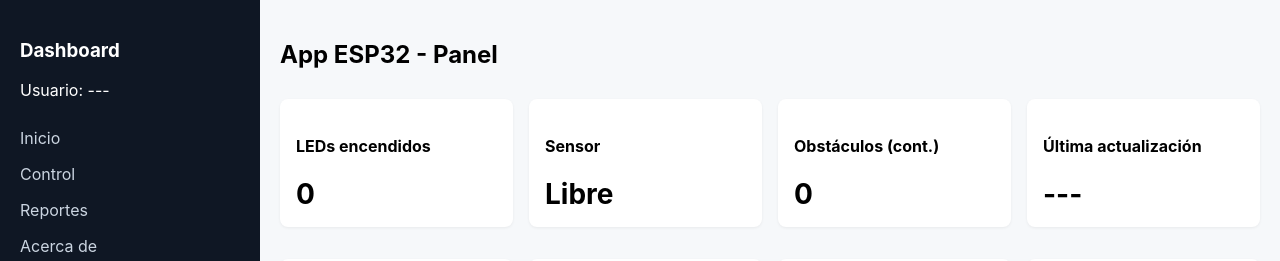
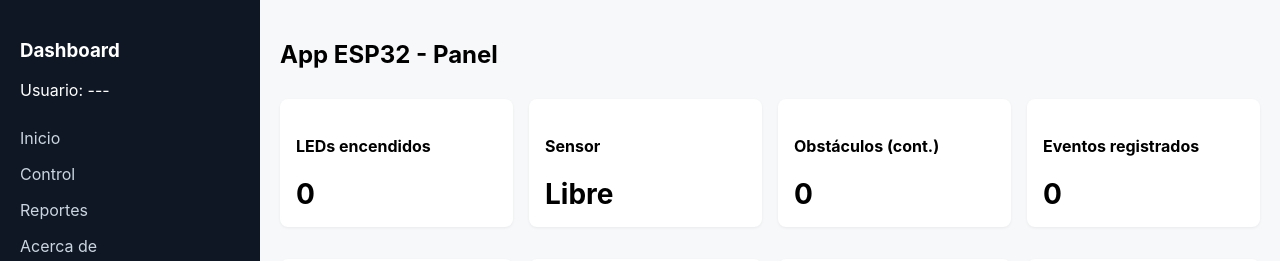
Before and after one commit to ILTyrex/App-esp32-login-pqt6, a React (Vite) app in the folder web/: page / in a window 1280 px wide. Shown: the top 261 px of the page. Built offline with nearby package versions, Linux system fonts and the light colour scheme; no server answers; sample sign-in values are in the browser's storage.

Commit message:
cambio de tarjet

```diff
--- a/web/src/pages/Dashboard.jsx
+++ b/web/src/pages/Dashboard.jsx
@@ -80,19 +80,12 @@ export default function Dashboard(){
     }
   })
 
+  // Indicadores: tarjeta con contador total de eventos registrados
   const indicators = [
     {label:'LEDs encendidos', value: ledsOnCount},
     {label:'Sensor', value: sensorOn ? 'Bloqueado' : 'Libre'},
     {label:'Obstáculos (cont.)', value: obstacleCount},
-    {label:'Última actualización', value: events.length ? toColombiaTime(events[events.length-1].fecha_hora).toLocaleString('es-CO', {
-      hour12: true,
-      hour: '2-digit',
-      minute: '2-digit',
-      second: '2-digit',
-      day: '2-digit',
-      month: '2-digit',
-      year: 'numeric'
-    }) : '---'}
+    {label:'Eventos registrados', value: events.length}
   ]
 
   const history = historyPoints.length ? historyPoints : [{ts: new Date().toISOString(), obstacleCount: 0}]
@@ -128,7 +121,7 @@ export default function Dashboard(){
         {indicators.map((it)=> (
           <div className="card" key={it.label}>
             <h4>{it.label}</h4>
-            <div style={{fontSize:28,fontWeight:700}}>{it.value}</div>
+            {it.content ? it.content : <div style={{fontSize:28,fontWeight:700}}>{it.value}</div>}
           </div>
         ))}
       </div>
```
